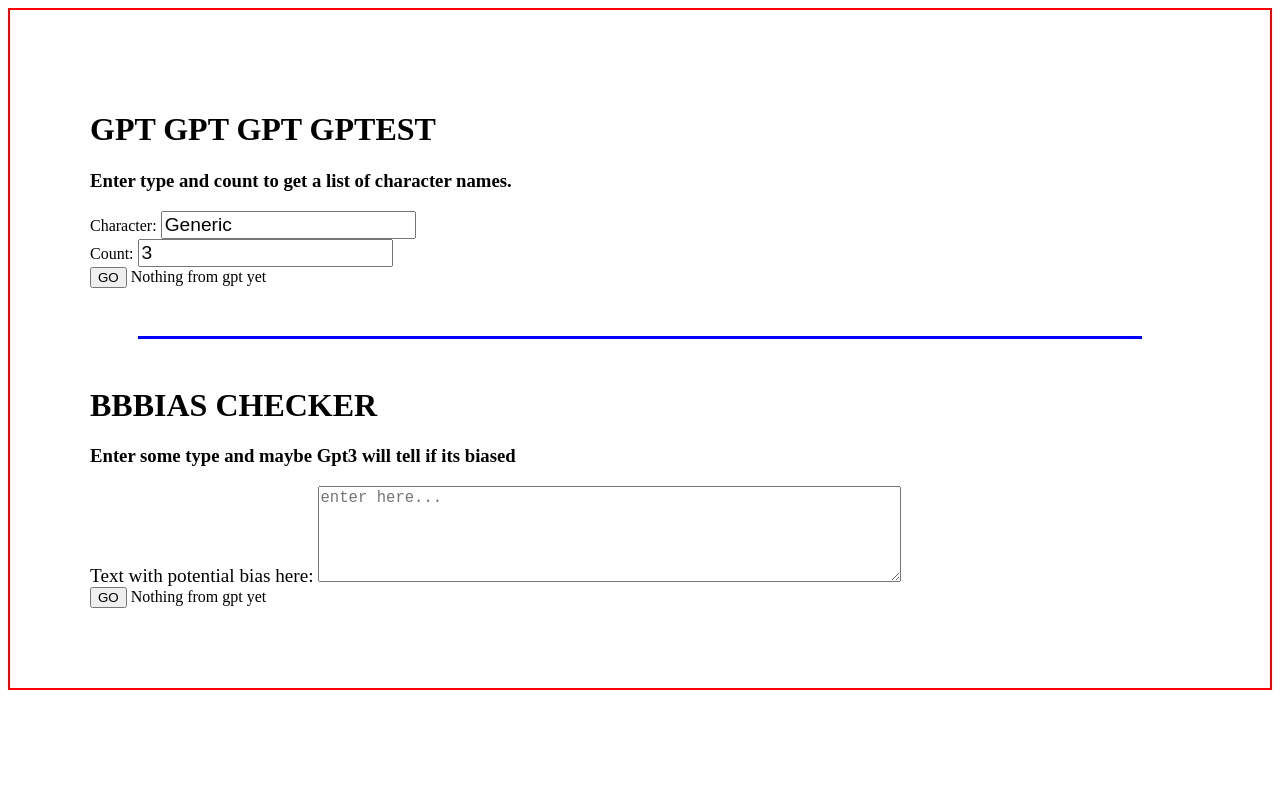
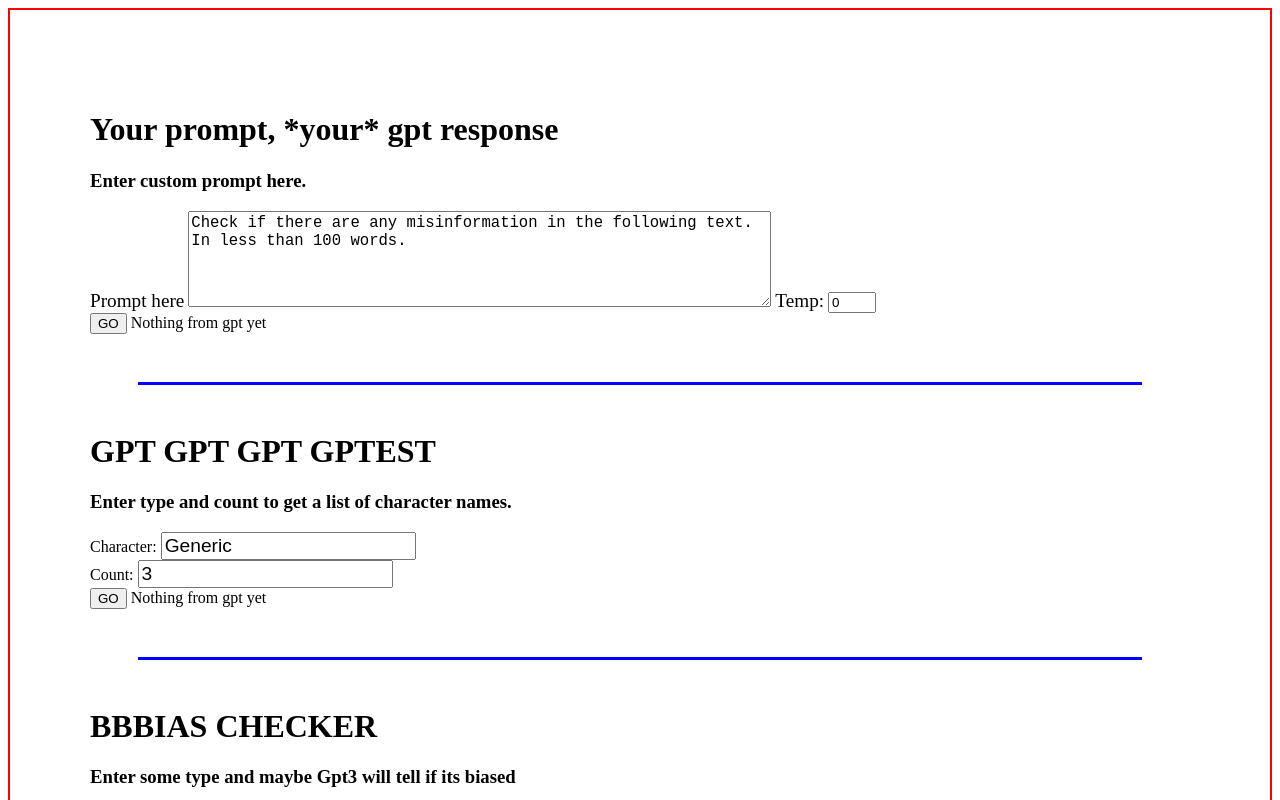
Before and after one commit to goldentoaste/gptest, a SvelteKit app: page / in a window 1280 px wide. Shown: the top 800 px of the page. Built offline with nearby package versions, Linux system fonts and the light colour scheme.

Commit message:
general test

```diff
--- a/src/routes/+page.svelte
+++ b/src/routes/+page.svelte
@@ -1,9 +1,13 @@
 <script>
     import BiasChecker from "./BiasChecker.svelte";
 import CharNamesGen from "./CharNamesGen.svelte";
+    import CustomPrompt from "./CustomPrompt.svelte";
 
 </script>
 
+
+<CustomPrompt/>
+<div style="width:auto; height:3px; background:blue; margin:3rem;"/>
 
 
 <CharNamesGen></CharNamesGen>
--- a/src/routes/BiasChecker.svelte
+++ b/src/routes/BiasChecker.svelte
@@ -5,6 +5,8 @@
     let response = "";
 
     async function load() {
+
+        response = ""
         fetch("api/bias/", {
             method: "POST",
             body: JSON.stringify({
--- a/src/routes/CharNamesGen.svelte
+++ b/src/routes/CharNamesGen.svelte
@@ -6,6 +6,7 @@
     let response = "";
 
     async function load() {
+        response = "";
         fetch("api/", {
             method: "GET",
             headers: {
--- /dev/null
+++ b/src/routes/CustomPrompt.svelte
@@ -0,0 +1,58 @@
+<script >
+    let prompt =
+        "Check if there are any misinformation in the following text. In less than 100 words.";
+    let temp = 0;
+
+    let response = "";
+
+    async function load() {
+        response = "";
+        fetch("api/general/", {
+            method: "POST",
+            body: JSON.stringify({
+                prompt: prompt,
+                temp: temp,
+            }),
+        })
+            .then((res) => res.text())
+            .then((t) => {
+                response = t;
+            });
+    }
+</script>
+
+<div>
+    <h1>Your prompt, *your* gpt response</h1>
+
+    <h3>Enter custom prompt here.</h3>
+    <div>
+        <label for="area"> Prompt here </label>
+        <textarea
+            id="area"
+            placeholder="enter here..."
+            rows="5"
+            cols="60"
+            bind:value={prompt}
+        />
+
+        <label for="temp"> Temp:</label>
+        <input id="tmep" type="number" min="0" max="2" bind:value={temp} />
+    </div>
+
+    <button on:click={load}> GO </button>
+
+    {#if response}
+        <p>
+            Gpt3 says: {response}
+        </p>
+    {:else}
+        Nothing from gpt yet
+    {/if}
+</div>
+
+<style>
+    textarea,
+    label {
+        font-size: larger;
+    }
+</style>
--- a/src/routes/api/bias/+server.ts
+++ b/src/routes/api/bias/+server.ts
@@ -20,7 +20,8 @@ export async function POST({
    url, request
 }){
     const data = (await request.json()).data;
-console.log("IN DSADSADSADADDASDSA")
+
+
     try{
         const res = await openai.createCompletion(
             {
--- /dev/null
+++ b/src/routes/api/general/+server.ts
@@ -0,0 +1,35 @@
+
+
+import { openai } from "$lib/server/gptAccess.ts"
+
+import { error } from "@sveltejs/kit";
+
+
+
+
+
+export async function POST({
+   url, request
+}){
+    const json = (await request.json());
+    const prompt = json.prompt
+    const temp = json.temp
+    try{
+        const res = await openai.createCompletion(
+            {
+                model: "text-davinci-003",
+                prompt: prompt,
+                temperature: temp,
+                max_tokens:200,
+                best_of:1
+            }
+        )
+
+        console.log(res.data)
+        return new Response(res.data.choices[0].text);
+    }
+    catch (err){
+        throw error(400, err.response.data)
+    }
+
+}
```
